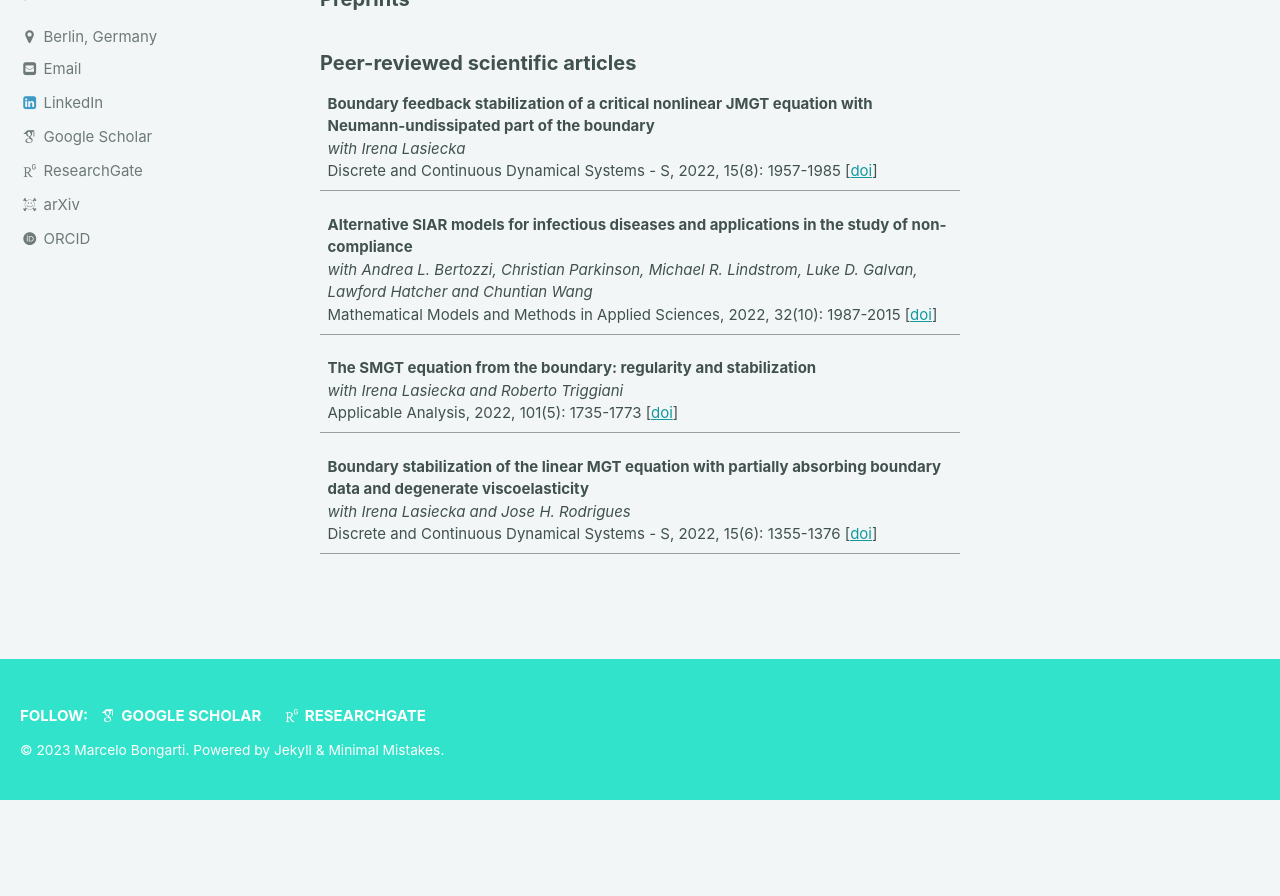
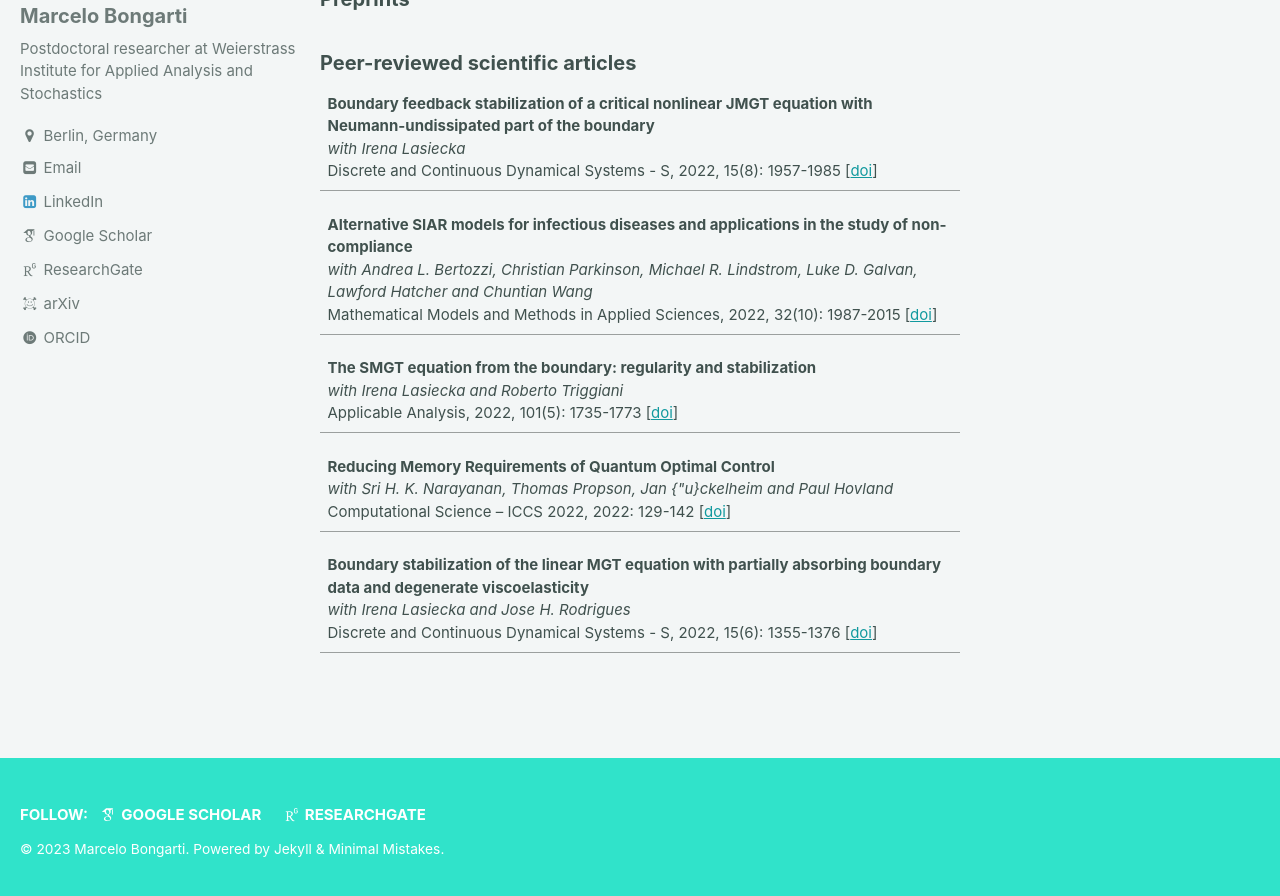
Before and after one commit to mbongarti/mbongarti.github.io, a Jekyll site: the page built from _pages/research.md, in a window 1280 px wide and 900 px high, scrolled down 962 px. Shown: the top 896 px of the window. Built offline with Jekyll 4.4.1, drawn with Linux system fonts in a browser that asks for light colours; some web fonts are replaced; before the commit the page ends 1763 px from its top, so only the background shows below that.

Commit message:
Update research.md

```diff
--- a/_pages/research.md
+++ b/_pages/research.md
@@ -33,4 +33,6 @@
 
 **The SMGT equation from the boundary: regularity and stabilization** <br> _with Irena Lasiecka and Roberto Triggiani_ <br> Applicable Analysis, 2022, 101(5): 1735-1773 [[doi](https://doi.org/10.1080/00036811.2021.1999420)] |
 
+**Reducing Memory Requirements of Quantum Optimal Control** <br> _with Sri H. K. Narayanan, Thomas Propson, Jan {\"u}ckelheim and Paul Hovland_ <br> Computational Science -- ICCS 2022, 2022: 129-142 [[doi](https://doi.org/10.1007/978-3-031-08760-8_11)] |
+
 **Boundary stabilization of the linear MGT equation with partially absorbing boundary data and degenerate viscoelasticity** <br> _with Irena Lasiecka and Jose H. Rodrigues_ <br> Discrete and Continuous Dynamical Systems - S, 2022, 15(6): 1355-1376 [[doi](https://doi.org/10.3934/dcdss.2022020)] |
```
